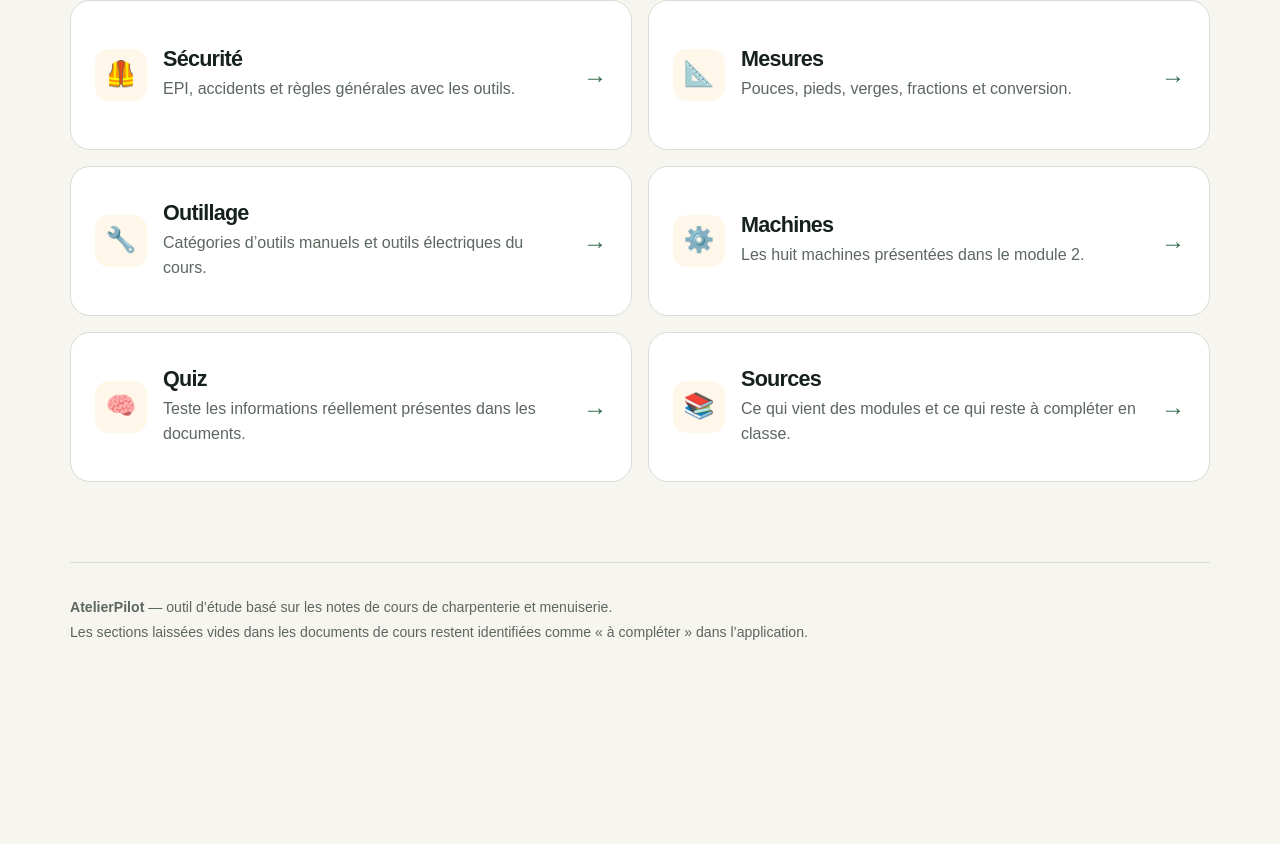
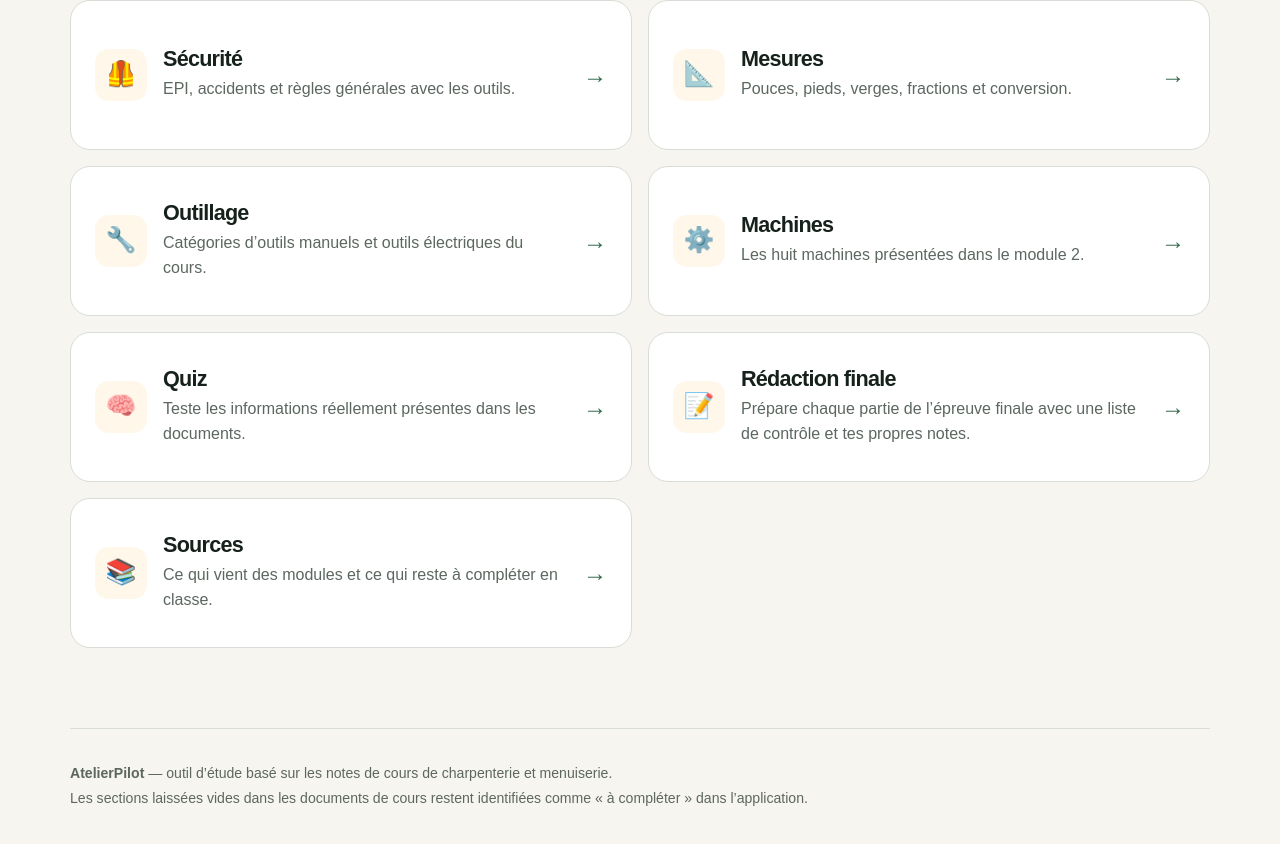
Before and after one commit to jonathan777888/atelierpilot, a Next.js app: page / in a window 1280 px wide. Shown: the part 887-1731 px from the top of the page. Before the commit the page ends 1581 px from the top, so only its background shows below. Built offline with nearby package versions, Linux system fonts and the light colour scheme.

Commit message:
Afficher la préparation de l'épreuve finale

```diff
--- a/app/page.tsx
+++ b/app/page.tsx
@@ -32,6 +32,7 @@ export default function Home() {
           <SectionCard href="/outillage" icon="🔧" title="Outillage">Catégories d’outils manuels et outils électriques du cours.</SectionCard>
           <SectionCard href="/machines" icon="⚙️" title="Machines">Les huit machines présentées dans le module 2.</SectionCard>
           <SectionCard href="/quiz" icon="🧠" title="Quiz">Teste les informations réellement présentes dans les documents.</SectionCard>
+          <SectionCard href="/redaction-finale" icon="📝" title="Rédaction finale">Prépare chaque partie de l’épreuve finale avec une liste de contrôle et tes propres notes.</SectionCard>
           <SectionCard href="/sources" icon="📚" title="Sources">Ce qui vient des modules et ce qui reste à compléter en classe.</SectionCard>
         </div>
       </section>
```
